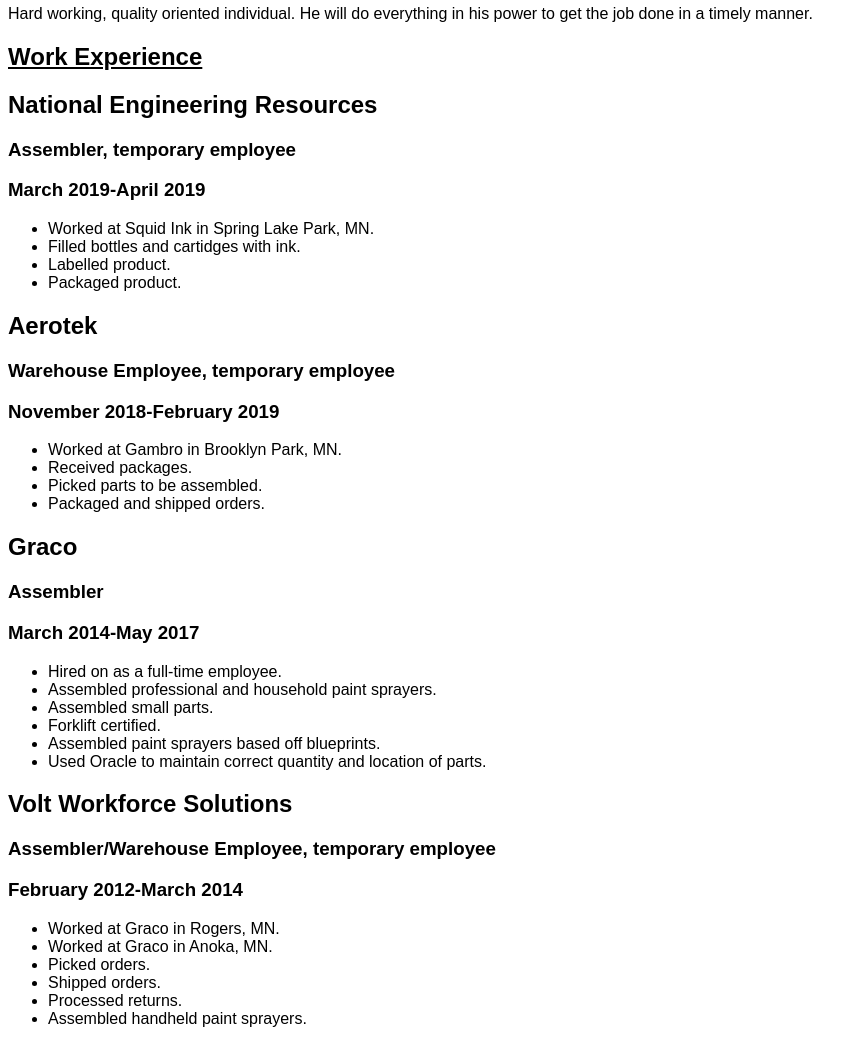
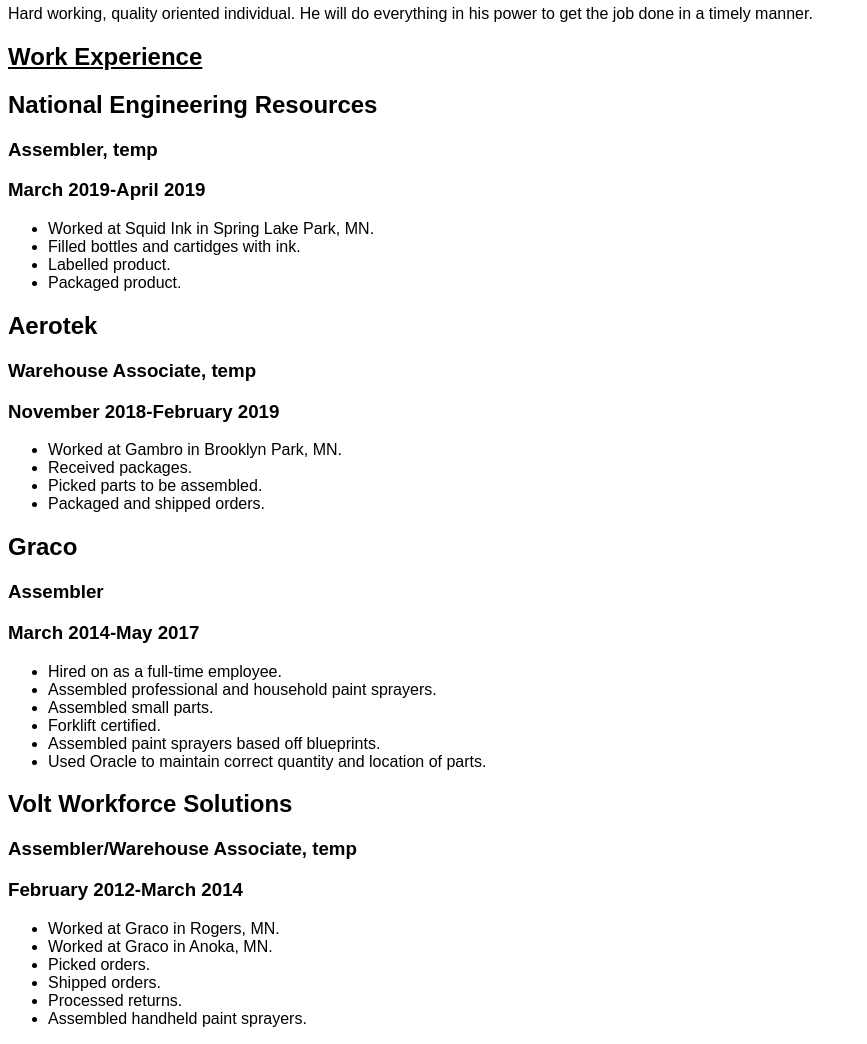
Before and after one commit to blakepeterson441/blakepeterson441.github.io, a plain HTML site: page index.html in a window 1280 px wide. Shown: the part 280-1324 px from the top of the page, without its empty margins (0-867 px from the left). Drawn offline with Linux system fonts and the light colour scheme.

Commit message:
updated job titles

```diff
--- a/index.html
+++ b/index.html
@@ -14,7 +14,7 @@
       <p>Hard working, quality oriented individual. He will do everything in his power to get the job done in a timely manner.</p>
     <h2><u>Work Experience</u></h2>
         <h2>National Engineering Resources</h2>
-        <h3>Assembler, temporary employee</h3>
+        <h3>Assembler, temp</h3>
         <h3>March 2019-April 2019</h3>
           <ul>
             <li>Worked at Squid Ink in Spring Lake Park, MN.</li>
@@ -23,7 +23,7 @@
             <li>Packaged product.</li>
           </ul>
         <h2>Aerotek</h2>
-        <h3>Warehouse Employee, temporary employee</h3>
+        <h3>Warehouse Associate, temp</h3>
         <h3>November 2018-February 2019</h3>
           <ul>
             <li>Worked at Gambro in Brooklyn Park, MN.</li>
@@ -43,7 +43,7 @@
             <li>Used Oracle to maintain correct quantity and location of parts.</li>
          </ul>
         <h2>Volt Workforce Solutions</h2>
-        <h3>Assembler/Warehouse Employee, temporary employee</h3>
+        <h3>Assembler/Warehouse Associate, temp</h3>
         <h3>February 2012-March 2014</h3>
           <ul>
             <li>Worked at Graco in Rogers, MN.</li>
```
